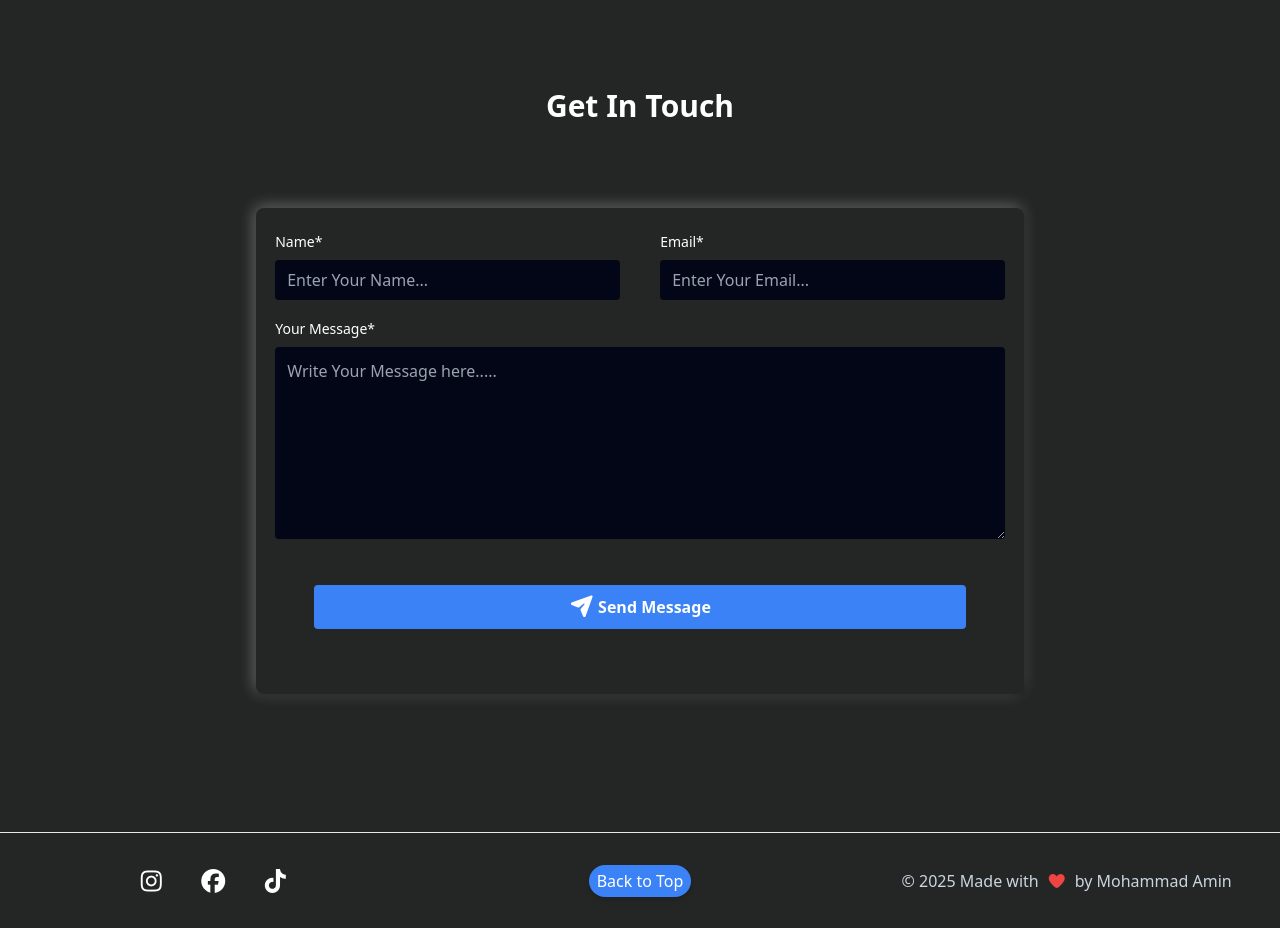
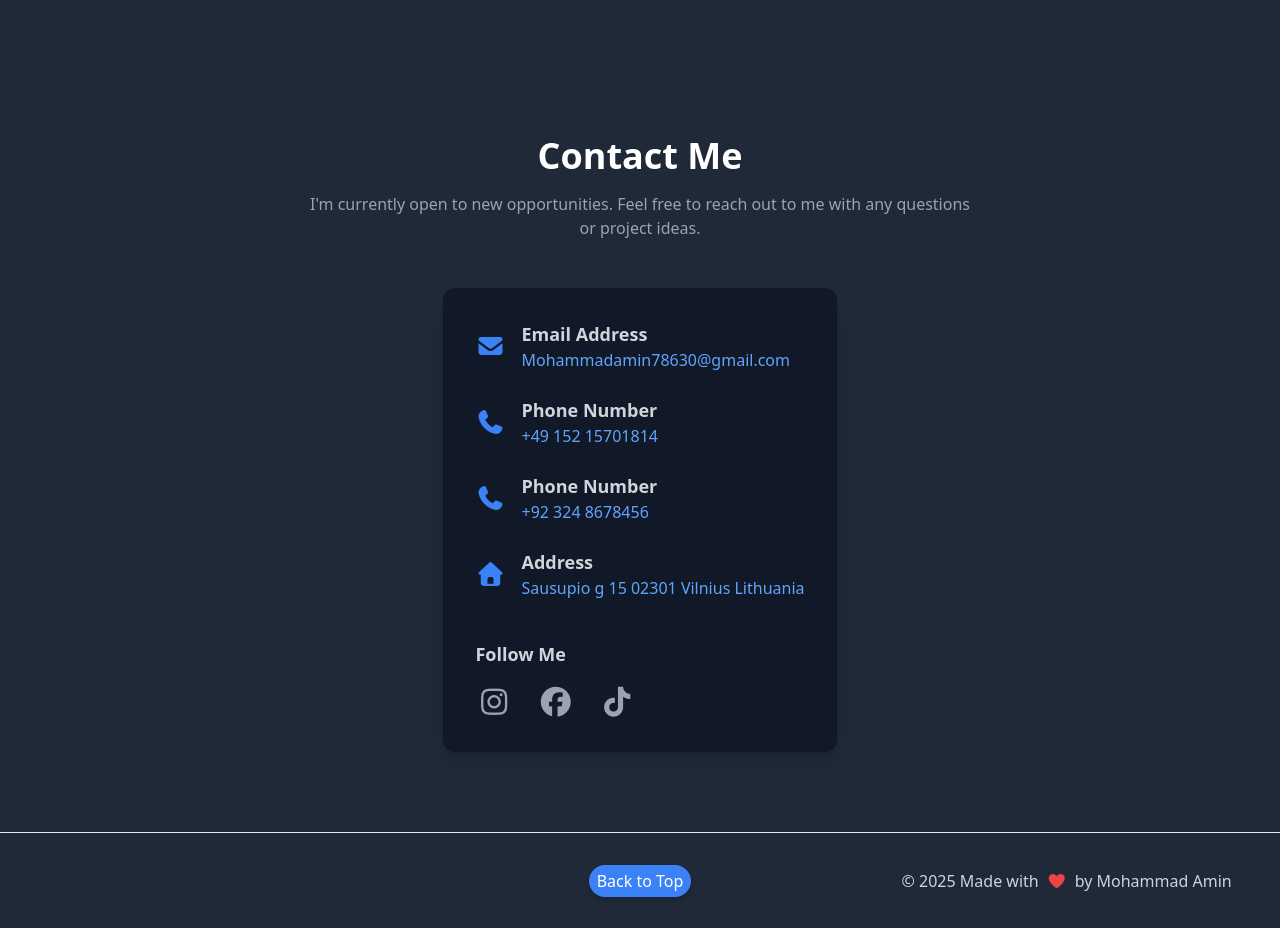
Before and after one commit to hamza-1897/m-amin-portfolio, a plain HTML site: page index.html in a window 1280 px wide. Shown: the part 2800-3728 px from the top of the page. Drawn offline with nearby package versions, Linux system fonts and the light colour scheme.

Commit message:
added contact me section

```diff
--- a/index.html
+++ b/index.html
@@ -9,7 +9,7 @@
     <title>M AMIN</title>
 
 </head>
-<body class="bg-[#242625]">
+<body class="bg-gray-800">
 
   <div id='home' class="w-[100%] flex justify-between items-center h-[10vh] overflow-hidden bg-[#242625]  shadow-sm shadow-white">
 <div id="nav-logo" class="h-full w-[30%]  flex items-center justify-center  ">
@@ -129,7 +129,7 @@
 
  <section id="experience" class="experience-section py-16 px-4 md:px-8 max-w-5xl mx-auto text-center">
         <h2 class="text-4xl md:text-5xl font-extrabold text-white mb-2">Driving Experience</h2>
-        <p class="text-lg text-white mb-12">Meri maharatein aur tajurba darj-e-zel hain:</p>
+        <p class="text-lg text-white mb-12">:</p>
 
         <!-- Timeline Container -->
         <div class="relative flex flex-col items-center">
@@ -199,54 +199,89 @@
 
 <!--Contact-->
 
-<div>
-  <div id='contact' class='flex flex-col w-full md:h-[90vh] h-[75vh] my-5 md:my-7'>
-      <div class='flex justify-center items-center w-full md:h-[6%]'>
-        <h1 class='md:text-3xl text-2xl text-white font-bold'> Get In Touch</h1>
-      </div>
-      <div class=' flex justify-center items-center w-full h-[90%]'>
-            <div class='md:w-[60%] w-[75%] rounded-lg flex flex-col gap-3.5 items-center shadow-[2px_2px_5px_rgba(0,0,0,0.3),_-2px_-2px_15px_rgba(255,255,255,0.3)] h-[80%] md:h-[75%]'>
 
-                <div id='name' class='w-full flex pt-2 md:pt-0 md:flex-row flex-col justify-center items-center md:gap-0.5 gap-2 md:h-[20%] h-[35%]'>
-                    <div class='md:w-[50%] w-[90%] flex md:flex-row flex-col justify-center items-center h-full'>
-                        <div class='flex flex-col gap-2 text-white w-full md:w-[90%] h-[50%]'>
-                            <h1 class='text-sm'>Name*</h1>
-                            <input type="text" name="name" placeholder='Enter Your Name...' class='rounded px-3 py-2 bg-slate-950' />
-                        </div>
-                    </div>
-                    <div class='md:w-[50%] w-[90%] flex justify-center items-center  h-full'>
-                        <div class='flex flex-col gap-2 text-white w-full md:w-[90%] h-[50%]'>
-                            <h1 class='text-sm'>Email*</h1>
-                            <input type="text" name="email" placeholder='Enter Your Email...' class='rounded px-3 py-2 bg-slate-950' />
-                        </div>
-                    </div>
-                              </div>
+    <!-- Contact Section -->
+    <section id="contact" class="py-20 px-6 md:px-8 bg-gray-800">
+        <div class="container mx-auto">
+            <h2 class="text-4xl font-bold text-center text-white mb-4">Contact Me</h2>
+            <p class="text-center text-gray-400 max-w-2xl mx-auto mb-12">
+                I'm currently open to new opportunities. Feel free to reach out to me with any questions or project ideas.
+            </p>
+
+            <div class="flex flex-col justify-center items-center  gap-12  mx-auto">
 
 
 
-                <div id='mes' class='w-full h-[40%] md:my-0  mt-6 md:h-[50%]  flex justify-center'>
-                     <div class='md:w-[95%] w-[90%] flex flex-col gap-2 text-white  h-full'>
+                <!-- Contact Details and Social Links -->
+                <div class="w-full md:w-1/2 flex flex-col items-center justify-center">
+                    <div class="space-y-6 bg-gray-900 p-8 rounded-xl shadow-lg">
 
-                            <h1 class='text-sm'>Your Message*</h1>
-                                <textarea name="Message" placeholder='Write Your Message here.....' id="message" rows="7" class='rounded px-3 py-3   bg-slate-950'></textarea>
+                        <!-- Email -->
+                        <div class="flex items-center space-x-4">
+                            <i class="fa-solid fa-envelope text-2xl text-blue-500"></i>
+                            <div>
+                                <h4 class="text-lg font-semibold text-gray-300">Email Address</h4>
+                                <a href="mailto:amin@example.com" class="text-blue-400 hover:underline">Mohammadamin78630@gmail.com</a>
+                            </div>
+                        </div>
+
+                        <!-- Phone -->
+                        <div class="flex items-center space-x-4">
+                            <i class="fa-solid fa-phone text-2xl text-blue-500"></i>
+                            <div>
+                                <h4 class="text-lg font-semibold text-gray-300">Phone Number</h4>
+                                <a href="tel:+921234567890" class="text-blue-400 hover:underline">+49 152 15701814</a>
+                            </div>
+                        </div>
+
+                         <!-- Phone -->
+                        <div class="flex items-center space-x-4">
+                            <i class="fa-solid fa-phone text-2xl text-blue-500"></i>
+                            <div>
+                                <h4 class="text-lg font-semibold text-gray-300">Phone Number</h4>
+                                <a href="tel:+921234567890" class="text-blue-400 hover:underline">+92 324 8678456</a>
+                            </div>
+                        </div>
+
+                         <!-- address -->
+                        <div class="flex items-center space-x-4">
+                            <i class="fa-solid fa-house text-2xl text-blue-500"></i>
+                            <div>
+                                <h4 class="text-lg font-semibold text-gray-300">Address</h4>
+                                <a href="tel:+921234567890" class="text-blue-400 hover:underline">Sausupio g 15 02301 Vilnius Lithuania</a>
+                            </div>
+                        </div>
+
+                        <!-- Social Media -->
+                        <div class="pt-4">
+                            <h4 class="text-lg font-semibold text-gray-300 mb-4">Follow Me</h4>
+                            <div class="flex space-x-6">
+                                <a href="https://www.instagram.com/mohammad.amin.gujjar" target="_blank" class="text-gray-400 hover:text-white transform hover:scale-125 transition-transform duration-300">
+                                    <i class="fa-brands fa-instagram text-3xl"></i>
+                                </a>
+                                <a href="https://www.facebook.com/mohammadamin786gujjar/" target="_blank" class="text-gray-400 hover:text-white transform hover:scale-125 transition-transform duration-300">
+                                    <i class="fa-brands fa-facebook text-3xl"></i>
+                                </a>
+                                <a href="https://www.tiktok.com/@m.amin.gujjar" target="_blank" class="text-gray-400 hover:text-white transform hover:scale-125 transition-transform duration-300">
+                                    <i class="fa-brands fa-tiktok text-3xl"></i>
+                                </a>
+                            </div>
+                        </div>
 
                     </div>
-
-                </div>
-                <div id='send' class='w-full h-[15%]  flex items-center justify-center'>
-                    <button type="submit" class='flex cursor-pointer justify-center md:h-[60%] py-1 h-[55%] mb-3 rounded w-[85%] font-bold items-center bg-blue-500 text-white hover:shadow-blue-400 gap-1 hover:bg-blue-700'><span class='text-lg md:text-xl'><i class="fa-solid fa-paper-plane"></i></span><h1>Send Message</h1></button>
                 </div>
 
             </div>
-      </div>
-    </div>
-</div>
+
+        </div>
+    </section>
+
 
 <!--Footer-->
    <div class='flex w-full h-[22vh] md:flex-row py-2 flex-col md:h-[12vh]  border-t justify-around items-center'>
             <div id='links' class='md:h-full h-[30%]  flex justify-center   items-center w-full md:w-[30%]'>
 
-                    <div class='flex justify-center  gap-8 items-center'>
+                    <div class='flex justify-center   hidden gap-8 items-center'>
                          <a class='text-white text-2xl hover:text-red-500 ' target='_blank' href="https://www.instagram.com/mohammad.amin.gujjar"><i class="fa-brands fa-instagram"></i></a>
       <a class='text-white text-2xl hover:text-blue-500 ' target='_blank'  href="https://www.facebook.com/mohammadamin786gujjar/"><i class="fa-brands fa-facebook"></i></a>
                         <a class='text-white text-2xl hover:text-red-500 ' target='_blank' href="https://www.tiktok.com/@m.amin.gujjar"><i class="fa-brands fa-tiktok"></i></i></a>
```
Also changed, not shown: assets/contact.svg (added).
